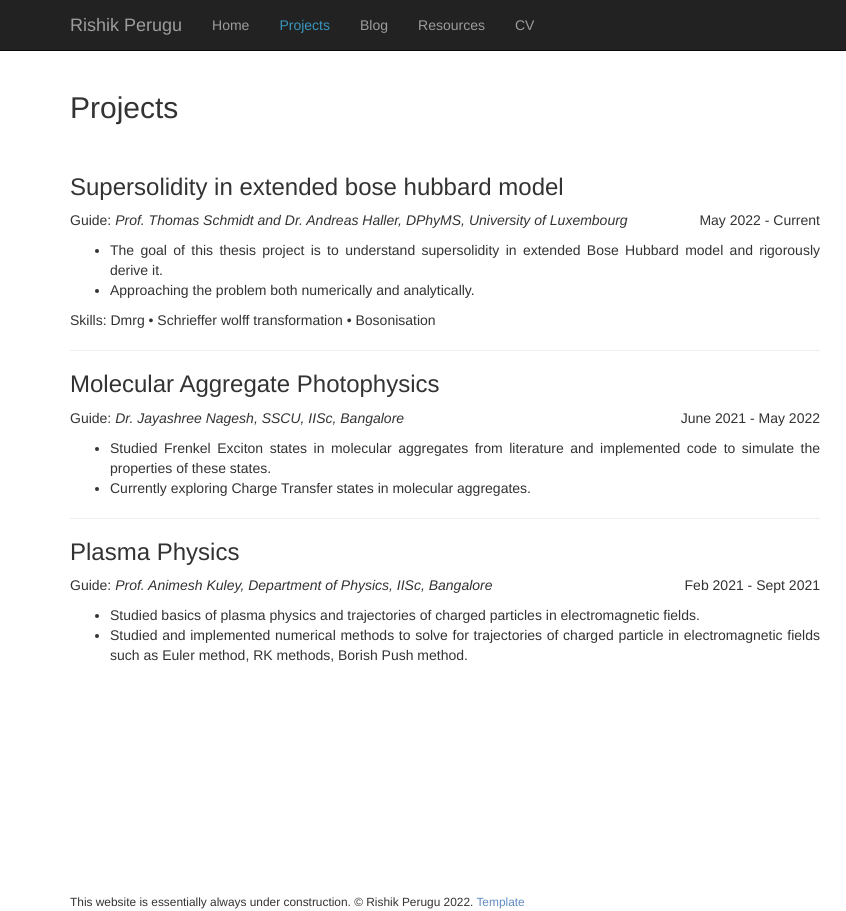
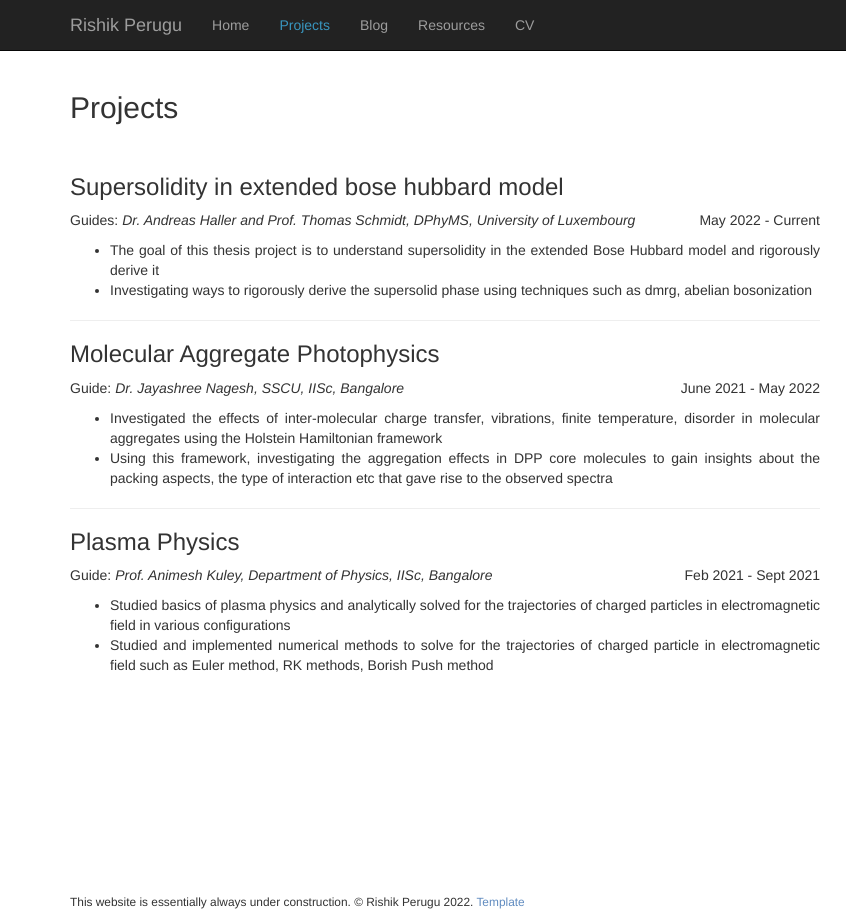
Before and after one commit to RishikPerugu/old-website-2, a plain HTML site: page projects.html in a window 1280 px wide. Shown: the full height of the page, 0-846 px from the left. Drawn offline with nearby package versions, Linux system fonts and the light colour scheme.

Commit message:
update projects

```diff
--- a/projects.html
+++ b/projects.html
@@ -56,26 +56,25 @@
               <br>
                 <div style="margin-top:1.5%; text-align:justify;">
                     <h3>Supersolidity in extended bose hubbard model</h3>
-                    <p>Guide: <em>Prof. Thomas Schmidt and Dr. Andreas Haller, DPhyMS, University of Luxembourg</em><span style="float:right;"> May 2022 - Current</span></p>
+                    <p>Guides: <em>Dr. Andreas Haller and Prof. Thomas Schmidt, DPhyMS, University of Luxembourg</em><span style="float:right;"> May 2022 - Current</span></p>
                     <ul>
-                        <li>The goal of this thesis project is to understand supersolidity in extended Bose Hubbard model and rigorously derive it.</li>
-                        <li>Approaching the problem both numerically and analytically.</li>
+                        <li>The goal of this thesis project is to understand supersolidity in the extended Bose Hubbard model and rigorously derive it</li>
+                        <li>Investigating ways to rigorously derive the supersolid phase using techniques such as dmrg, abelian bosonization</li>
                     </ul>
-                    Skills: Dmrg • Schrieffer wolff transformation • Bosonisation
                     <hr>
 
                     <h3>Molecular Aggregate Photophysics</h3>
                     <p>Guide: <em>Dr. Jayashree Nagesh, SSCU, IISc, Bangalore</em><span style="float:right;"> June 2021 - May 2022</span></p>
                     <ul>
-                        <li>Studied Frenkel Exciton states in molecular aggregates from literature and implemented code to simulate the properties of these states.</li>
-                        <li>Currently exploring Charge Transfer states in molecular aggregates. </li>
+                        <li>Investigated the effects of inter-molecular charge transfer, vibrations, finite temperature, disorder in molecular aggregates using the Holstein Hamiltonian framework</li>
+                        <li>Using this framework, investigating the aggregation effects in DPP core molecules to gain insights about the packing aspects, the type of interaction etc that gave rise to the observed spectra </li>
                     </ul>
                     <hr>
                     <h3>Plasma Physics</h3>
                     <p>Guide: <em>Prof. Animesh Kuley, Department of Physics, IISc, Bangalore</em><span style="float:right;"> Feb 2021 - Sept 2021</span></p>
                     <ul>
-                        <li>Studied basics of plasma physics and trajectories of charged particles in electromagnetic fields.</li>
-                        <li>Studied and implemented numerical methods to solve for trajectories of charged particle in electromagnetic fields such as Euler method, RK methods, Borish Push method.</li>
+                        <li>Studied basics of plasma physics and analytically solved for the trajectories of charged particles in electromagnetic field in various configurations</li>
+                        <li>Studied and implemented numerical methods to solve for  the trajectories of charged particle in electromagnetic field such as Euler method, RK methods, Borish Push method</li>
                     </ul>
 
                 </div>
```
